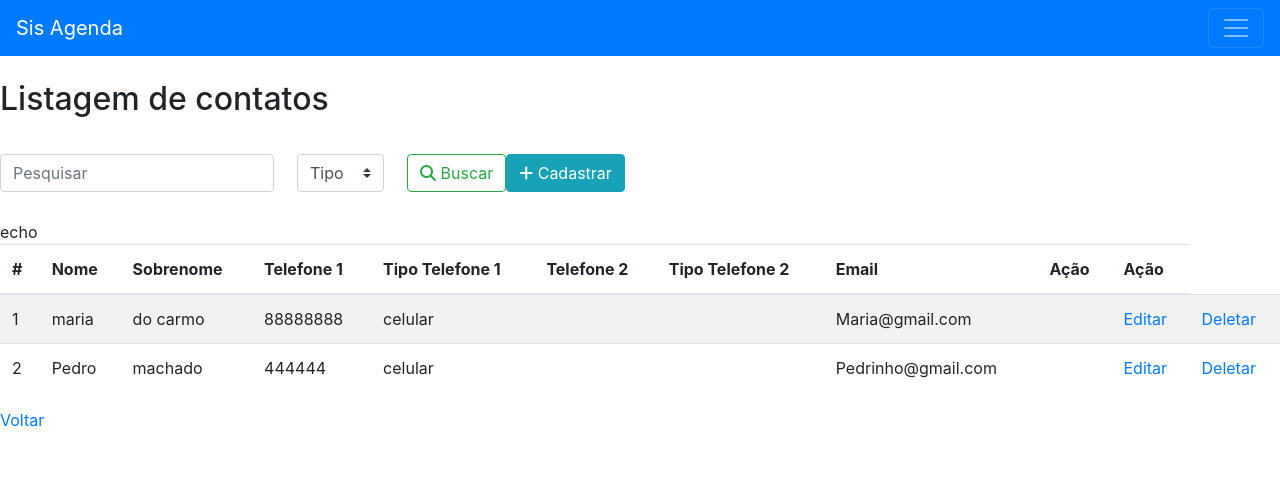
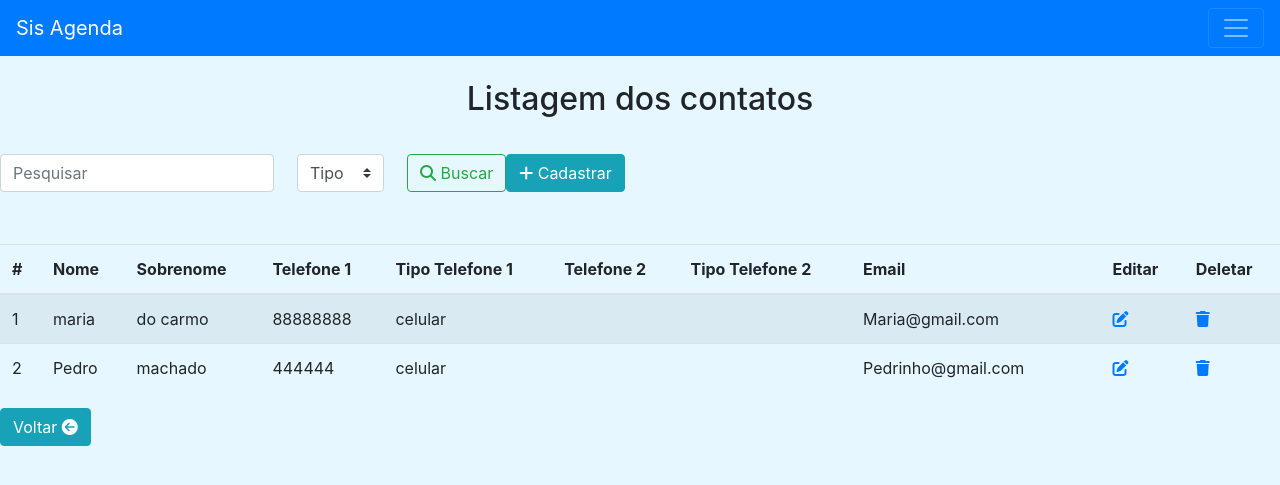
Before and after one commit to Will448/Avaliacao_TAI_01, a PHP site: page /screen/ContatoList.php in a window 1280 px wide. Shown: the top 485 px of the page. Run offline with PHP 8.4, Linux system fonts and the light colour scheme; data comes from the database, SQL or seed files in the repository; some libraries are stand-ins or nearby versions.

Commit message:
Update(Tudo OK)

```diff
--- a/screen/ContatoForm.php
+++ b/screen/ContatoForm.php
@@ -114,7 +114,7 @@ if (!empty($_POST)) {
 
 </form>
 <br>
-<a href="../index.php"><button type="button" class="btn btn-info" >Voltar   <i class="fa-solid fa-circle-arrow-left"></i></button></a>
+<a href="./ContatoList.php"><button type="button" class="btn btn-info" >Voltar   <i class="fa-solid fa-circle-arrow-left"></i></button></a>
 
 <style>
 body {
--- a/screen/ContatoList.php
+++ b/screen/ContatoList.php
@@ -35,7 +35,7 @@ include "../database/bd_contato.php";
   </div>
 </nav>
     <br>
-    <h2 class="display-5">Listagem de contatos</h2>
+    <h2 class="display-5" style= "text-align: center">Listagem dos contatos</h2>
     <br>
     <form action="./ContatoList.php" method="post">
 
@@ -70,7 +70,8 @@ include "../database/bd_contato.php";
         header("location: ContatoList.php");
     }
 ?>
-    echo <table class="table table-striped">
+<br>
+     <table class="table table-striped">
   <thead>
         <tr>
       <th scope="col">#</th>
@@ -81,8 +82,9 @@ include "../database/bd_contato.php";
       <th scope="col">Telefone 2</th>
       <th scope="col">Tipo Telefone 2</th>
       <th scope="col">Email</th>
-      <th scope="col">Ação</th>
-      <th scope="col">Ação</th>
+      <th> </th>
+      <th scope="col">Editar</th>
+      <th scope="col">Deletar</th>
         </tr>
     </thead>
 
@@ -99,15 +101,25 @@ include "../database/bd_contato.php";
             <td>" . $item['tipo_telefone2'] . "</td>
             <td>" . $item['email'] . "</td>
             <td><br></td>
-            <td><a href='./ContatoForm.php?id_contato=" . $item['id_contato'] . "'>Editar</a></td>
+
+            <td><a href='./ContatoForm.php?id_contato=" . $item['id_contato'] . "'><i class='fa-solid fa-pen-to-square orange'></i></a></td>
+
             <td><a href='./ContatoList.php?id_contato=" . $item['id_contato'] . "'
-                onclick=\"return confirm('Deseja realmente remover o registro permanentemente?') \" >Deletar</a></td>
+                onclick=\"return confirm('Deseja realmente remover o registro permanentemente?') \" ><i class='fa-solid fa-trash red'></i></a></td>
         </tr>";
     }
     echo "</table>";
     ?>
 
-    <a href="../index.php">Voltar</a>
+ <a href="../index.php"><button type="button" class="btn btn-info" >Voltar   <i class="fa-solid fa-circle-arrow-left"></i></button></a>
+
+    <body>
+       <style>
+body {
+    background-color: #e6f7ff;
+}
+
+</style>
 </body>
 
 </html>
```
Also changed, not shown: index.php (+13 -9 lines).
